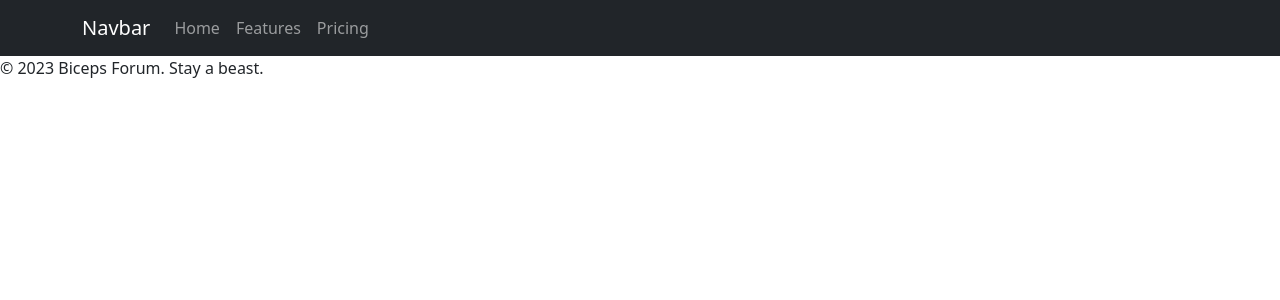
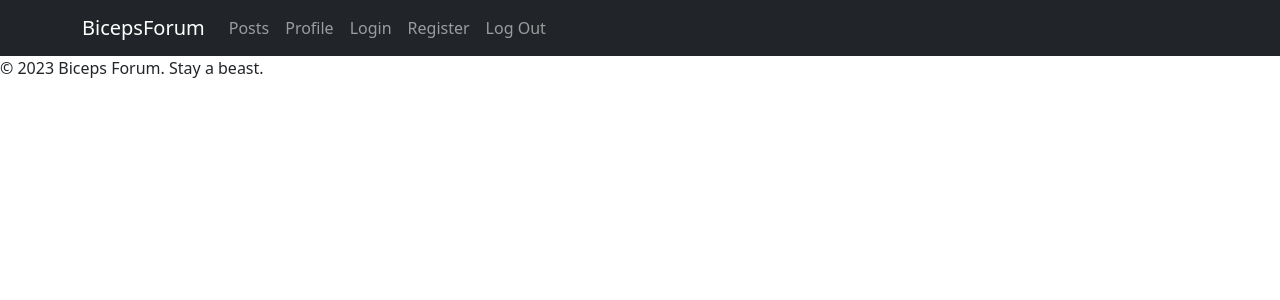
Before and after one commit to Sevgy/Forum-Project, a React (Vite) app: page / in a window 1280 px wide. Shown: the top 300 px of the page. Built offline with nearby package versions, Linux system fonts and the light colour scheme.

Commit message:
Updated the Header

```diff
--- a/src/components/header/Header.jsx
+++ b/src/components/header/Header.jsx
@@ -1,17 +1,20 @@
 import Container from 'react-bootstrap/Container';
 import Nav from 'react-bootstrap/Nav';
 import Navbar from 'react-bootstrap/Navbar';
+import { Link } from 'react-router-dom';
 
 const Header = () => {
     return (
         <>
             <Navbar bg="dark" data-bs-theme="dark">
                 <Container>
-                    <Navbar.Brand href="#home">Navbar</Navbar.Brand>
+                    <Navbar.Brand as={Link} to="/">BicepsForum</Navbar.Brand>
                     <Nav className="me-auto">
-                        <Nav.Link href="#home">Home</Nav.Link>
-                        <Nav.Link href="#features">Features</Nav.Link>
-                        <Nav.Link href="#pricing">Pricing</Nav.Link>
+                        <Nav.Link as={Link} to="/posts">Posts</Nav.Link>
+                        <Nav.Link as={Link} to="/profile">Profile</Nav.Link>
+                        <Nav.Link as={Link} to="/login">Login</Nav.Link>
+                        <Nav.Link as={Link} to="/register">Register</Nav.Link>
+                        <Nav.Link as={Link} to="/logout">Log Out</Nav.Link>
                     </Nav>
                 </Container>
             </Navbar>
```
